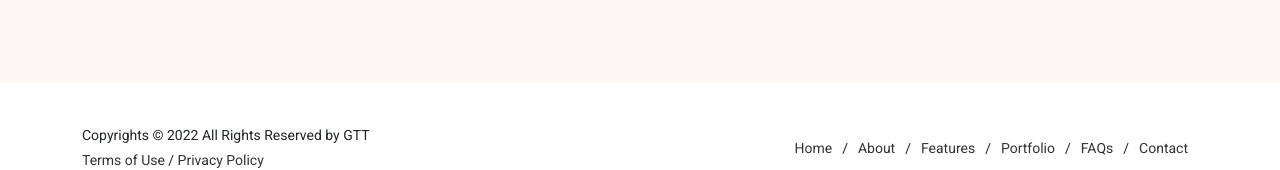
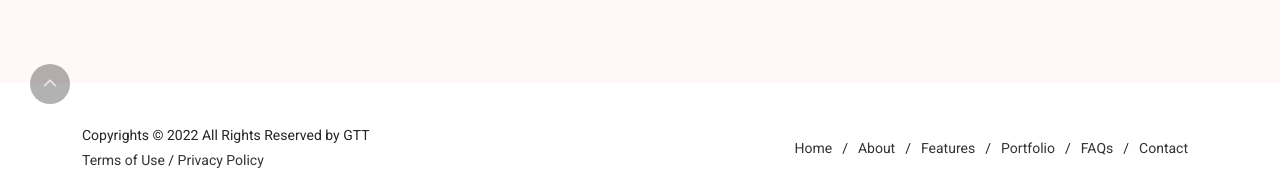
Before and after one commit to gianguno10508/project_5, a React (Create React App) app in the folder the_canvas_time/: page / in a window 1280 px wide. Shown: the part 646-816 px from the top of the page. Built offline with nearby package versions, Linux system fonts and the light colour scheme.

Commit message:
header style

```diff
--- a/the_canvas_time/package.json
+++ b/the_canvas_time/package.json
@@ -9,6 +9,7 @@
     "@testing-library/jest-dom": "^5.16.5",
     "@testing-library/react": "^13.4.0",
     "@testing-library/user-event": "^13.5.0",
+    "jquery": "^3.6.1",
     "react": "^18.2.0",
     "react-dom": "^18.2.0",
     "react-redux": "^8.0.4",
--- a/the_canvas_time/src/component/Footer.js
+++ b/the_canvas_time/src/component/Footer.js
@@ -1,6 +1,7 @@
 import { useEffect, useState } from 'react';
 import { connect } from 'react-redux';
 import '../styles/footer.css';
+import $ from 'jquery';
 function Footer(props){
     const [bgDark, setBgDark] = useState(null);
     const [bgLessDark, setBgLessDark] = useState(null);
@@ -19,6 +20,22 @@ function Footer(props){
             setColorLessWhite(null);
         }
     }, [props.darkmode]);
+    $(document).ready(function(){
+        $(window).scroll(function () {
+            if ($(this).scrollTop() > 50) {
+                    $('#back-to-top').fadeIn();
+                } else {
+                    $('#back-to-top').fadeOut();
+                }
+            });
+                // scroll body to 0px on click
+            $('#back-to-top').click(function () {
+                $('body,html').animate({
+                    scrollTop: 0
+                }, 400);
+                return false;
+            });
+    });
     return(
         <footer className={`footer ${bgDark}`}>
             <div className="container">
@@ -128,6 +145,7 @@ function Footer(props){
                     </div>
                 </div>
             </div>
+            <div id="gotoTop" class="icon-angle-up rounded-circle"></div>
         </footer>
     );
 }
--- a/the_canvas_time/src/styles/footer.css
+++ b/the_canvas_time/src/styles/footer.css
@@ -210,3 +210,37 @@
     margin: 0 10px;
     border-bottom: 0!important;
 }
+
+#gotoTop{
+    z-index: 599;
+    position: fixed;
+    width: 40px;
+    height: 40px;
+    background-color: #333;
+    background-color: rgba(0,0,0,.3);
+    font-size: 20px;
+    line-height: 36px;
+    text-align: center;
+    color: #fff;
+    top: auto;
+    left: 30px;
+    right: 30px;
+    bottom: 50px;
+    cursor: pointer;
+    border-radius: 2px;
+    display: flex;
+    justify-content: center;
+    align-items: center;
+}
+.stretched #gotoTop{
+    bottom: 30px;
+}
+.icon-angle-up:before{
+    content: '\f077';
+    font-family: 'Font Awesome 5 Free' !important;
+    display: inline-block;
+    vertical-align: middle;
+    font-weight: 900;
+    color: #e5e5e5;
+    font-size: 14px;
+}
```
Also changed, not shown: 1 other file (tests, documents, lock files or other folders).
